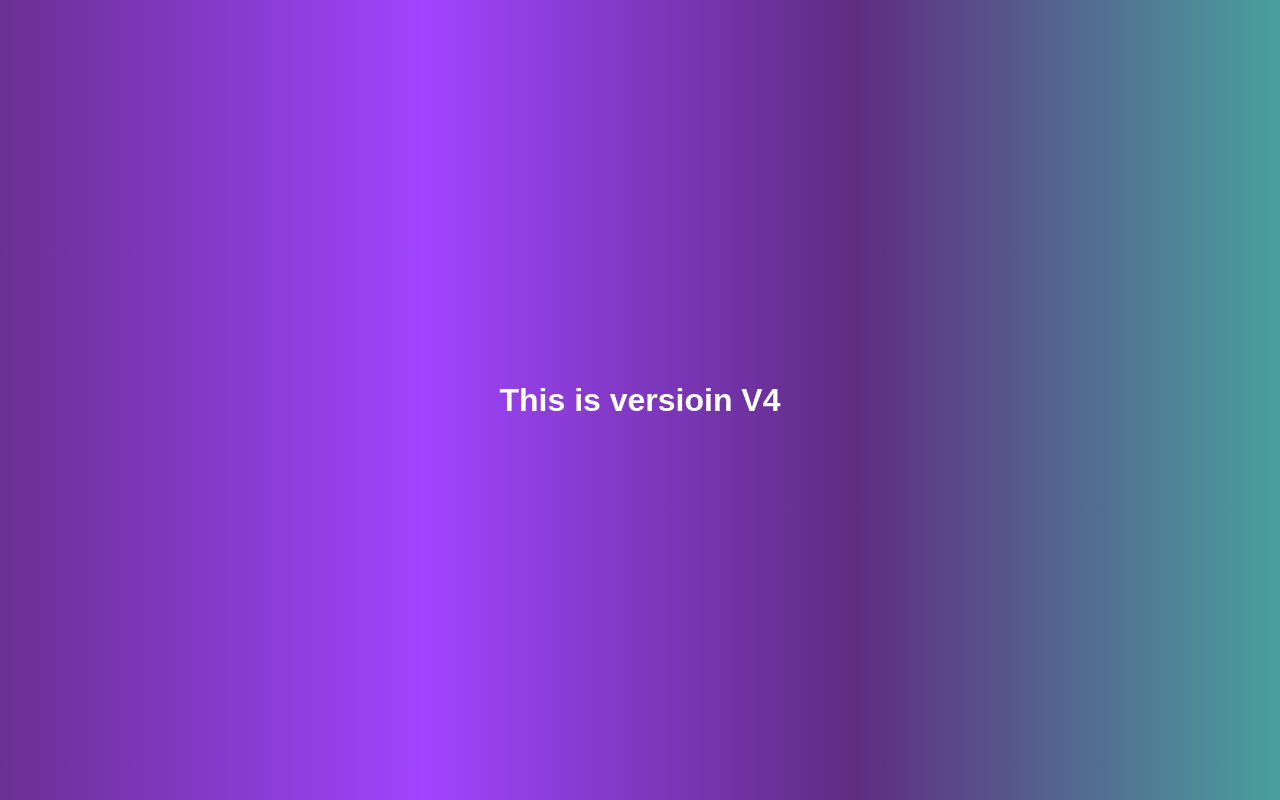
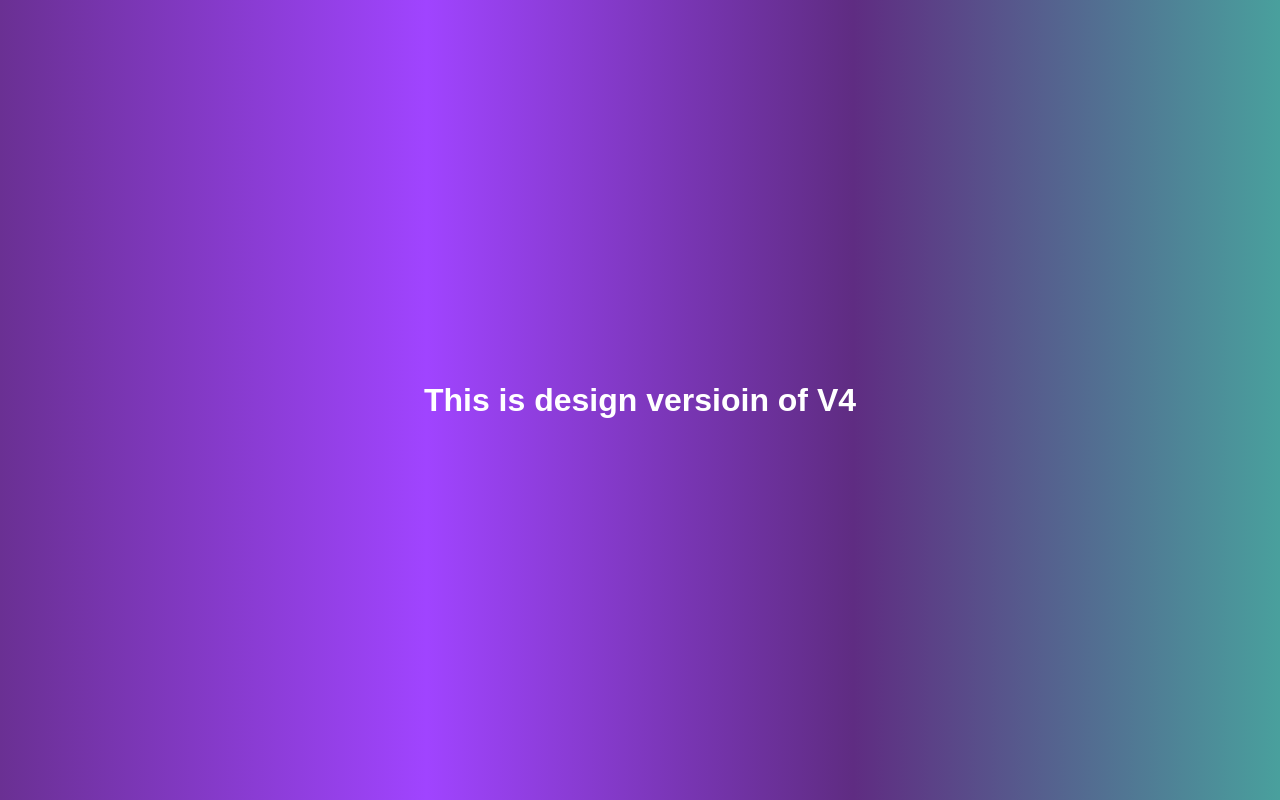
Before and after one commit to manjeetcool/myrepo, a plain HTML site: page index.html in a window 1280 px wide. Drawn offline with Linux system fonts and the light colour scheme.

Commit message:
changed H1

```diff
--- a/index.html
+++ b/index.html
@@ -7,6 +7,6 @@
     <title>Document</title>
 </head>
 <body>
-    <h1>This is versioin V4</h1>
+    <h1>This is design versioin of V4</h1>
 </body>
 </html>
```
